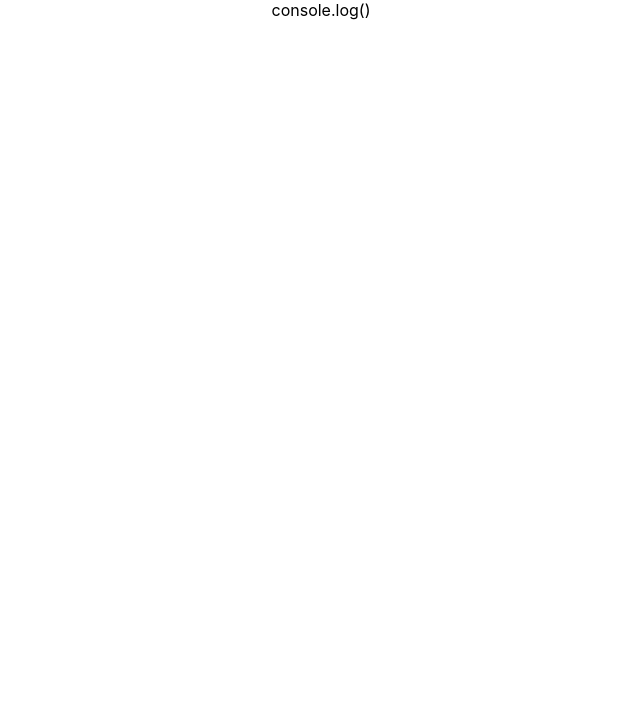
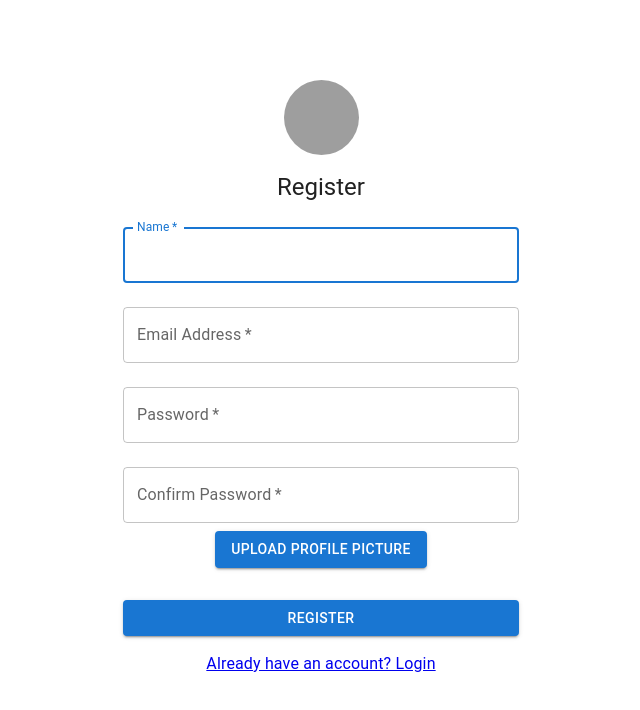
Before and after one commit to RoadTripppin/wazzup-client, a React (Create React App) app: page /register in a window 1280 px wide. Shown: the top 710 px of the page, without its empty margins (319-959 px from the left). Built offline with nearby package versions, Linux system fonts and the light colour scheme; grey boxes are pictures that could not be loaded.

Commit message:
Finished Login and Register components with data entry, no functionality for the login and register button set up yet

```diff
--- a/package.json
+++ b/package.json
@@ -11,6 +11,7 @@
     "@testing-library/user-event": "^13.5.0",
     "react": "^17.0.2",
     "react-dom": "^17.0.2",
+    "react-image-file-resizer": "^0.4.7",
     "react-router-dom": "^6.2.1",
     "react-scripts": "5.0.0",
     "web-vitals": "^2.1.4"
--- a/public/index.html
+++ b/public/index.html
@@ -9,7 +9,7 @@
       name="description"
       content="Web site created using create-react-app"
     />
-    <link rel="apple-touch-icon" href="%PUBLIC_URL%/logo192.png" />
+    <link rel="apple-touch-icon" href="%PUBLIC_URL%/logo.jpg" />
     <!--
       manifest.json provides metadata used when your web app is installed on a
       user's mobile device or desktop. See https://developers.google.com/web/fundamentals/web-app-manifest/
--- a/src/components/Login/Login.js
+++ b/src/components/Login/Login.js
@@ -9,10 +9,11 @@ import {
   Button,
 } from "@mui/material";
 import { useState } from "react";
-import { Link } from "react-router-dom";
+import { Link, useSearchParams } from "react-router-dom";
 
 const Login = () => {
-  const [email, setEmail] = useState(" ");
+  const [searchParams] = useSearchParams();
+  const [email, setEmail] = useState(searchParams.get("email") ?? "");
 
   const handleLogin = (event) => {
     event.preventDefault();
@@ -51,6 +52,7 @@ const Login = () => {
             label="Email Address"
             id="loginComponentEmail"
             autoComplete="email"
+            value={email}
             onChange={(e) => setEmail(e.target.value)}
             autoFocus
           />
--- a/src/components/Register/Register.js
+++ b/src/components/Register/Register.js
@@ -1,9 +1,162 @@
-import { useSearchParams } from "react-router-dom";
+import logo from "../../assets/logo.jpg";
+import {
+  Container,
+  CssBaseline,
+  Typography,
+  Avatar,
+  Box,
+  TextField,
+  Button,
+} from "@mui/material";
+import { useState } from "react";
+import { Link, useSearchParams } from "react-router-dom";
+import Resizer from "react-image-file-resizer";
 
 const Register = () => {
   const [searchParams] = useSearchParams();
+  const [email, setEmail] = useState(searchParams.get("email") ?? "");
+  const [imgData, setImgData] = useState(null);
 
-  return <div>console.log({searchParams.get("email")})</div>;
+  const resizeFile = (file) =>
+    new Promise((resolve) => {
+      Resizer.imageFileResizer(
+        file,
+        150,
+        150,
+        "JPEG",
+        100,
+        0,
+        (uri) => {
+          resolve(uri);
+        },
+        "base64",
+        150,
+        150
+      );
+    });
+
+  const onChangePicture = async (event) => {
+    try {
+      const file = event.target.files[0];
+      const image = await resizeFile(file);
+      setImgData(image);
+    } catch (err) {
+      console.log(err);
+    }
+  };
+
+  const handleRegister = (event) => {
+    event.preventDefault();
+    const data = new FormData(event.currentTarget);
+    console.log({
+      email: data.get("email"),
+      password: data.get("password"),
+      confirm_password: data.get("confirm-password"),
+      name: data.get("name"),
+    });
+  };
+
+  return (
+    <Container component="main" maxWidth="xs">
+      <CssBaseline />
+      <Box
+        sx={{
+          marginTop: 8,
+          display: "flex",
+          flexDirection: "column",
+          alignItems: "center",
+        }}
+      >
+        <Avatar
+          alt="Wazzup Logo"
+          src={logo}
+          sx={{ m: 2, width: 75, height: 75 }}
+        />
+        <Typography component="h1" variant="h5">
+          Register
+        </Typography>
+        <Box
+          component="form"
+          onSubmit={handleRegister}
+          noValidate
+          sx={{ mt: 1 }}
+        >
+          <TextField
+            margin="normal"
+            required
+            fullWidth
+            name="name"
+            label="Name"
+            id="registerComponentName"
+            autoComplete="name"
+            autoFocus
+          />
+          <TextField
+            margin="normal"
+            required
+            fullWidth
+            name="email"
+            label="Email Address"
+            id="registerComponentEmail"
+            autoComplete="email"
+            value={email}
+            onChange={(e) => setEmail(e.target.value)}
+          />
+          <TextField
+            margin="normal"
+            required
+            fullWidth
+            name="password"
+            label="Password"
+            type="password"
+            id="registerComponentPassword"
+            autoComplete="new-password"
+          />
+          <TextField
+            margin="normal"
+            required
+            fullWidth
+            name="confirm-password"
+            label="Confirm Password"
+            type="password"
+            id="registerComponentPasswordConfirmation"
+            autoComplete="new-password"
+          />
+          <Button variant="contained" component="label">
+            Upload Profile Picture
+            <input
+              id="registerComponentProfilePicture"
+              type="file"
+              onChange={onChangePicture}
+              hidden
+            />
+          </Button>
+
+          <Box
+            sx={{
+              marginTop: 1,
+              display: "flex",
+              flexDirection: "column",
+              alignItems: "center",
+            }}
+          >
+            <img className="playerProfilePic_home_tile" src={imgData} />
+          </Box>
+          <Button
+            type="submit"
+            fullWidth
+            variant="contained"
+            sx={{ mt: 3, mb: 2 }}
+          >
+            Register
+          </Button>
+          <Link to={`/?email=${email}`}>
+            {"Already have an account? Login"}
+          </Link>
+        </Box>
+      </Box>
+    </Container>
+  );
 };
 
 export default Register;
```
Also changed, not shown: public/logo.jpg (renamed from src/assets/logo.jpg), public/manifest.json, 1 other file (tests, documents, lock files or other folders).
